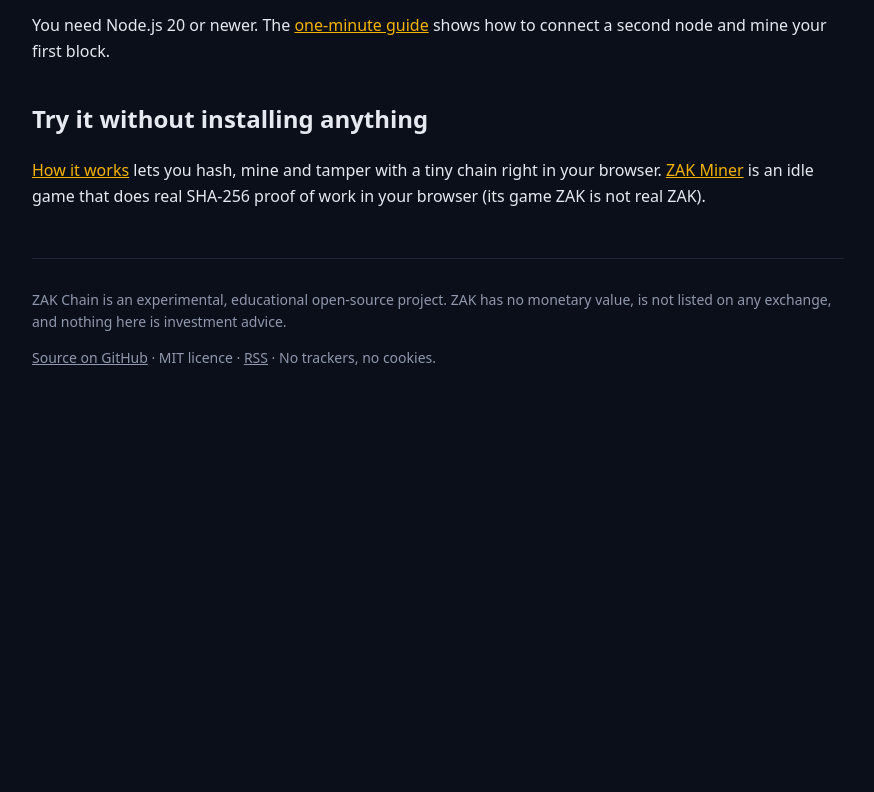
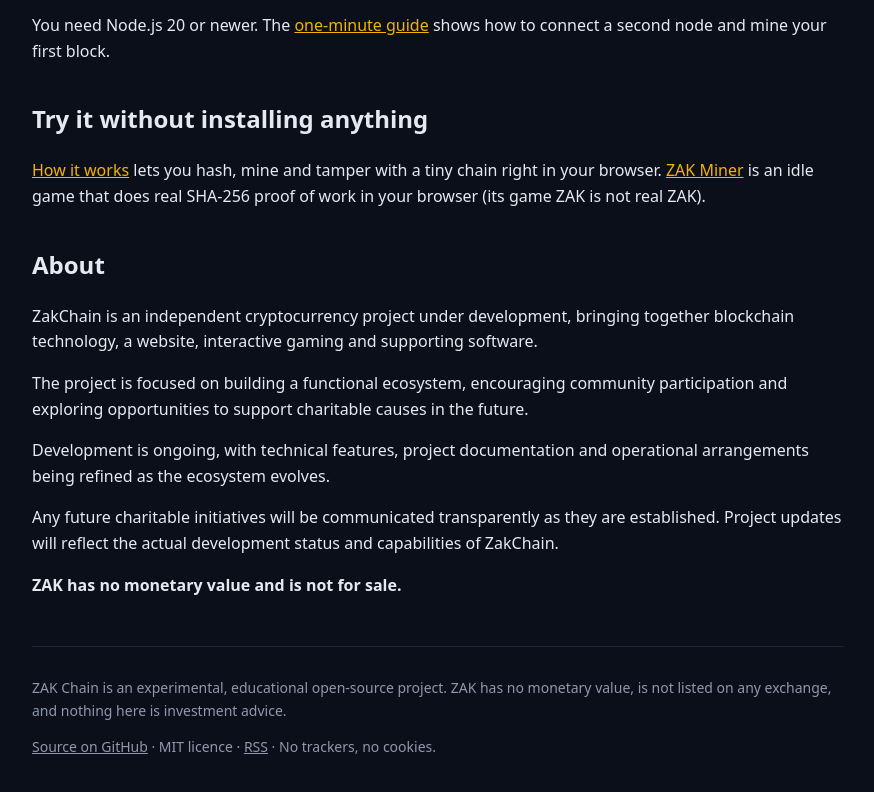
Before and after one commit to zeze6544/zakchain, a website: page docs/index.html in a window 1280 px wide. Shown: the part 1109-1901 px from the top of the page, without its empty margins (202-1076 px from the left). Before the commit the page ends 1525 px from the top, so only its background shows below. Drawn offline with Linux system fonts and the light colour scheme.

Commit message:
Add About section

```diff
--- a/docs/index.html
+++ b/docs/index.html
@@ -35,4 +35,10 @@ node explorer/server.mjs      # then open http://localhost:7100</pre>
 <h2>Try it without installing anything</h2>
 <p><a href="how-it-works.html">How it works</a> lets you hash, mine and tamper with a tiny chain right in your browser. <a href="play.html">ZAK Miner</a> is an idle game that does real SHA-256 proof of work in your browser (its game ZAK is not real ZAK).</p>
 <style>.files td{padding:6px 10px 6px 0;vertical-align:top;border-bottom:1px solid #1d2438}.files{border-collapse:collapse;width:100%}.files td:first-child{white-space:nowrap}</style>
+<h2 id="about">About</h2>
+<p>ZakChain is an independent cryptocurrency project under development, bringing together blockchain technology, a website, interactive gaming and supporting software.</p>
+<p>The project is focused on building a functional ecosystem, encouraging community participation and exploring opportunities to support charitable causes in the future.</p>
+<p>Development is ongoing, with technical features, project documentation and operational arrangements being refined as the ecosystem evolves.</p>
+<p>Any future charitable initiatives will be communicated transparently as they are established. Project updates will reflect the actual development status and capabilities of ZakChain.</p>
+<p><b>ZAK has no monetary value and is not for sale.</b></p>
 </main><footer class="site-foot"><p>ZAK Chain is an experimental, educational open-source project. ZAK has no monetary value, is not listed on any exchange, and nothing here is investment advice.</p><p><a href="https://github.com/zeze6544/zakchain">Source on GitHub</a> · MIT licence · <a href="feed.xml">RSS</a> · No trackers, no cookies.</p></footer></div></body></html>
```
